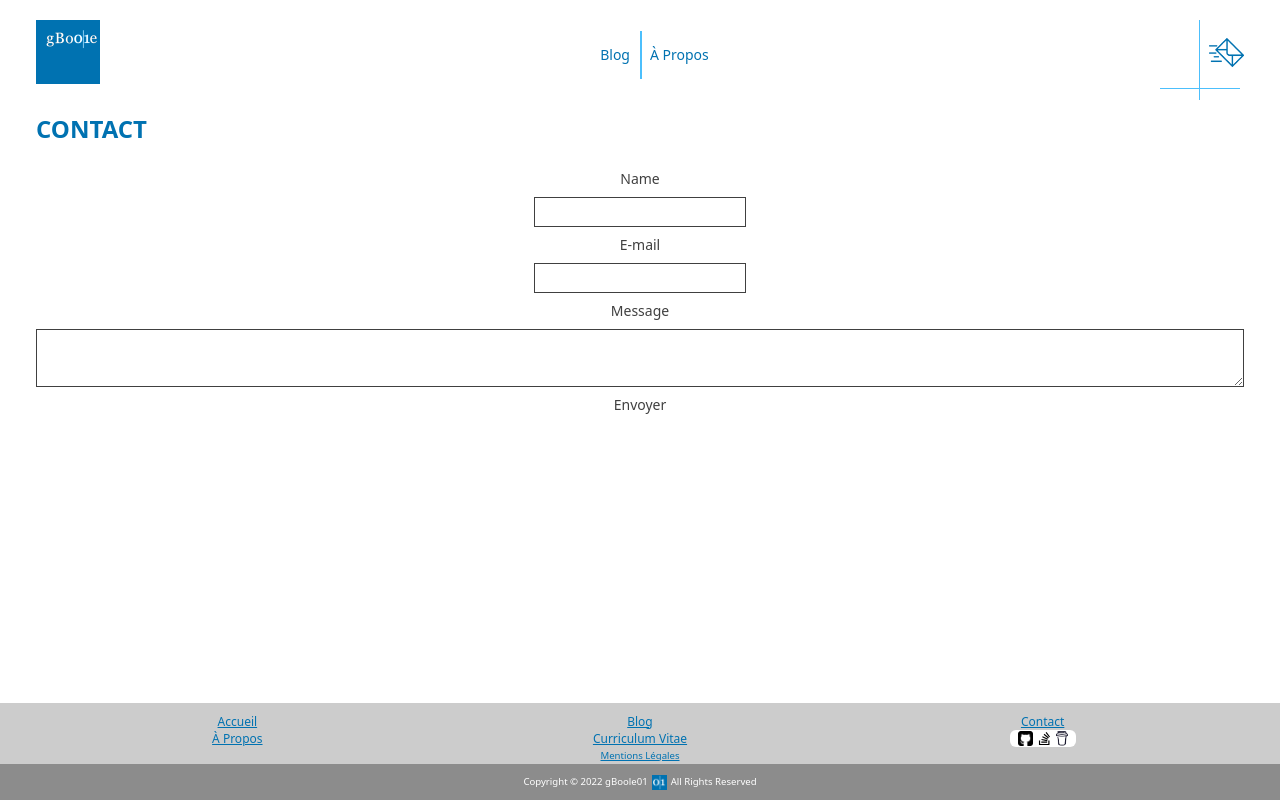
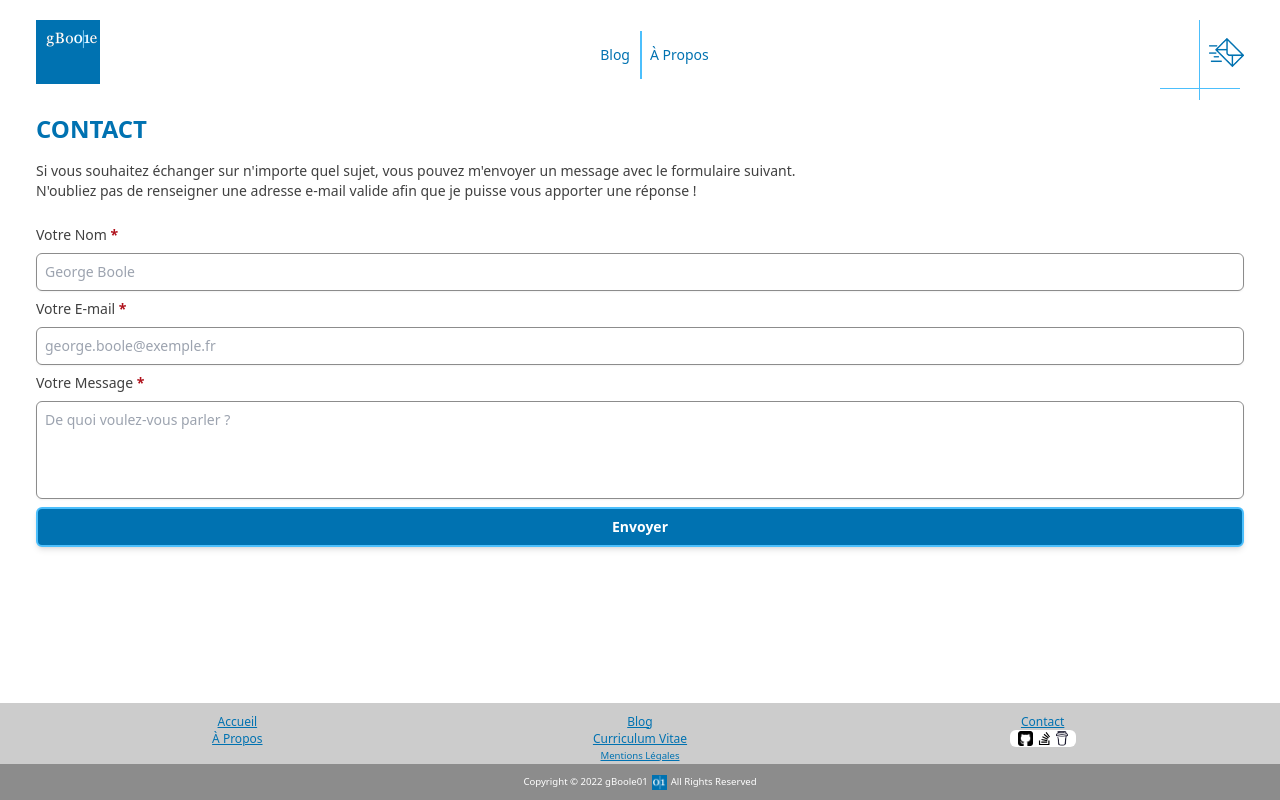
Before and after one commit to gBoole01/g-boole-01, a Next.js app: page /contact in a window 1280 px wide. Built offline with nearby package versions, Linux system fonts and the light colour scheme.

Commit message:
feat: integrate contact form; implement validation; improve error handling

```diff
--- a/src/pages/contact.tsx
+++ b/src/pages/contact.tsx
@@ -8,34 +8,74 @@ const Contact: NextPage = () => {
     const [email, setEmail] = useState('')
     const [message, setMessage] = useState('')
 
-    const [submitted, setSubmitted] = useState(false)
-    const [error, setError] = useState(false)
-    const [errorMessage, setErrorMessage] = useState('')
+    const [errors, setErrors] = useState({
+        name: false,
+        email: false,
+        message: false,
+    })
+
+    const [buttonText, setButtonText] = useState('Envoyer')
+    const [showSuccessMessage, setShowSuccessMessage] = useState(false);
+    const [showFailureMessage, setShowFailureMessage] = useState(false);
+
+    const handleValidation = () => {
+        const tempErrors = {
+            name: false,
+            email: false,
+            message: false,
+        };
+        let isValid = true;
+
+        if (name.length <= 0) {
+            tempErrors.name = true;
+            isValid = false;
+        }
+
+        if (email.length <= 0) {
+            tempErrors.email = true;
+            isValid = false;
+        }
+
+        if (message.length <= 0) {
+            tempErrors.message = true;
+            isValid = false;
+        }
+
+        setErrors({ ...tempErrors });
+        return isValid;
+    }
 
     const handleSubmit = async (event: SyntheticEvent) => {
         event.preventDefault();
-        const data = {
-            name,
-            email,
-            message,
-        }
+        setShowSuccessMessage(false);
+        setShowFailureMessage(false);
+        const isValidForm = handleValidation();
+
+        if (isValidForm) {
+            setButtonText('Envoi en cours...');
 
             const response = await fetch('/api/contact-form', {
                 method: 'POST',
                 headers: {
                     'Content-Type': 'application/json',
                 },
-            body: JSON.stringify(data),
+                body: JSON.stringify({
+                    name,
+                    email,
+                    message,
+                }),
             });
 
-        setSubmitted(true);
-        const result = await response.json();
-        if (response.status !== 200) {
-            setError(true);
-            setErrorMessage(result.data);
-        } else {
-            setError(false);
-            setErrorMessage('');
+            const { error } = await response.json();
+            if (error) {
+                setShowSuccessMessage(false);
+                setShowFailureMessage(true);
+                setButtonText('Envoyer');
+                return;
+            }
+            setShowSuccessMessage(true);
+            setShowFailureMessage(false);
+            setButtonText('Envoyer');
             setName('');
             setEmail('');
             setMessage('');
@@ -51,29 +91,71 @@ const Contact: NextPage = () => {
 
             <h1 className="mt-6 mb-4 text-2xl text-blue-1 font-bold uppercase">Contact</h1>
 
-            {submitted && error && (<p>{errorMessage}</p>)}
+            <section>
+                <p>Si vous souhaitez échanger sur n'importe quel sujet, vous pouvez m'envoyer un message avec le formulaire suivant.</p>
+                <p>N'oubliez pas de renseigner une adresse e-mail valide afin que je puisse vous apporter une réponse !</p>
+                <form className="flex flex-col gap-2 mt-6" onSubmit={handleSubmit}>
+                    <label className="flex flex-col" htmlFor="name">
+                        <span>Votre Nom <span className="text-red font-bold">*</span></span>
+                        <input
+                            type="text"
+                            id="name"
+                            name="name"
+                            placeholder="George Boole"
+                            onChange={(e) => { setName(e.target.value) }}
+                            value={name}
+                            className="mt-2 p-2 border border-gray-3 rounded-md shadow-sm focus:border-blue-2 focus:ring focus:ring-blue-2 focus:ring-opacity-50"
+                        />
+                        {errors?.name && (<p className="text-red italic">Le nom ne peut pas être vide</p>)}
+                    </label>
 
-            {submitted && !error && (
-                <>
-                    <p>Votre message a bien été envoyé !</p>
-                    <p>Je vous apporterai une réponse dès que possible</p>
-                </>
+                    <label className="flex flex-col" htmlFor="email">
+                        <span>Votre E-mail <span className="text-red font-bold">*</span></span>
+                        <input
+                            type="email"
+                            id="email"
+                            name="email"
+                            placeholder="george.boole@exemple.fr"
+                            onChange={(e) => { setEmail(e.target.value) }}
+                            value={email}
+                            className="mt-2 p-2 border border-gray-3 rounded-md shadow-sm focus:border-blue-2 focus:ring focus:ring-blue-2 focus:ring-opacity-50"
+                        />
+                        {errors?.email && (<p className="text-red italic">L'adresse mail ne peut pas être vide</p>)}
+                    </label>
+
+                    <label className="flex flex-col" htmlFor="message">
+                        <span>Votre Message <span className="text-red font-bold">*</span></span>
+                        <textarea
+                            name="message"
+                            id="message"
+                            rows={4}
+                            placeholder="De quoi voulez-vous parler ?"
+                            onChange={(e) => { setMessage(e.target.value) }}
+                            value={message}
+                            className="mt-2 p-2 w-full border border-gray-3 rounded-md shadow-sm resize-none focus:border-blue-2 focus:ring focus:ring-blue-2 focus:ring-opacity-50"
+                        />
+                        {errors?.message && (<p className="text-red italic">Le message ne peut pas être vide</p>)}
+                    </label>
+
+                    <input
+                        type="submit"
+                        value={buttonText}
+                        className="p-2 w-full border-2 border-blue-2 text-white font-bold bg-blue-1 rounded-md shadow-md focus:border-blue-2 focus:ring focus:ring-blue-2 focus:ring-opacity-50"
+                    />
+                </form>
+            </section>
+
+            {showSuccessMessage && (
+                <p className="text-blue-1 font-bold">
+                    Votre message a bien été envoyé !
+                </p>
             )}
 
-            <section>
-                <form className="flex flex-col gap-2 items-center mt-6" onSubmit={handleSubmit}>
-                    <label htmlFor="name">Name</label>
-                    <input type="text" id="name" name="name" onChange={(e) => { setName(e.target.value) }} value={name} className="border p-1" />
-
-                    <label htmlFor="email">E-mail</label>
-                    <input type="email" id="email" name="email" onChange={(e) => { setEmail(e.target.value) }} value={email} className="border p-1" />
-
-                    <label htmlFor="message">Message</label>
-                    <textarea name="message" id="message" onChange={(e) => { setMessage(e.target.value) }} value={message} className="border w-full p-2" />
-
-                    <button type="submit">Envoyer</button>
-                </form>
-            </section>
+            {showFailureMessage && (
+                <p className="text-red font-bold">
+                    Un problème est survenu lors de l'envoi de votre message..
+                </p>
+            )}
 
         </Layout>
     )
```
Lines whose indentation alone changed are shown as unchanged.
